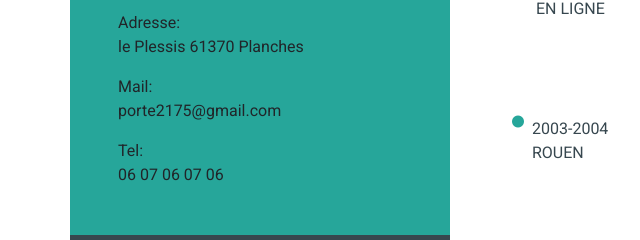
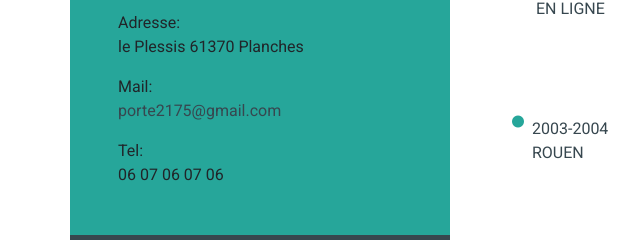
Before and after one commit to porteb/P2OC, a plain HTML site: page index.html in a window 1280 px wide. Shown: the part 383-623 px from the top of the page, 0-640 px from the left. Drawn offline with nearby package versions, Linux system fonts and the light colour scheme.

Commit message:
Commit Final pour soutenance

```diff
--- a/index.html
+++ b/index.html
@@ -37,7 +37,7 @@
                         <h3 class="bg-sec text-sec text-center py-2"><strong>CONTACT</strong></h3>
                         <address class="text-justify ml-5 my-5">
                             <p>Adresse:<br>le Plessis 61370 Planches</p>
-                            <p>Mail:<br>porte2175@gmail.com</p>
+                            <p>Mail:<br><a class="text-main" href="mailto:porte.bast@gmail.com">porte2175@gmail.com</a></p>
                             <p>Tel:<br>06 07 06 07 06</p>
                         </address>
                     </section>
--- a/public/style/style.css
+++ b/public/style/style.css
@@ -11,6 +11,10 @@ h1 {
 }
 u {
 	text-decoration-color: #26A69A;
+}
+
+a {
+	text-decoration: none;
 }
 
 .bg-main {
```
Also changed, not shown: 2 other files.
